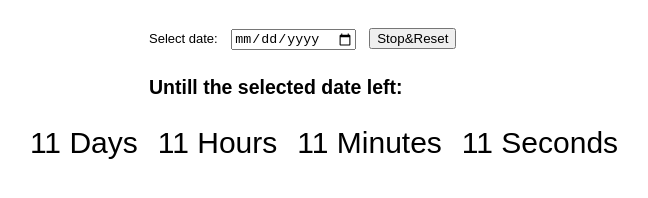
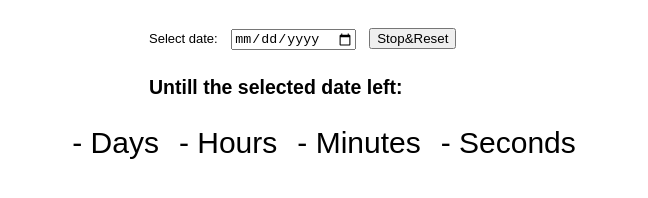
Before and after one commit to MikhailKolomoitsev/goit-js-hw-11-timer-addver, a plain HTML site: page index.html in a window 1280 px wide. Shown: the whole page, without its empty margins (316-964 px from the left). Drawn offline with nearby package versions, Linux system fonts and the light colour scheme.

Commit message:
правки-корявки

```diff
--- /dev/null
+++ b/date-maker.js
@@ -0,0 +1,5 @@
+import { format, compareAsc } from 'date-fns'
+console.log('helo');
+console.log(format(new Date(2014, 1, 11), 'MM/dd/yyyy'));
+format(new Date(2014, 1, 11), 'MM/dd/yyyy')
+//=> '02/11/2014'
--- a/index.html
+++ b/index.html
@@ -23,26 +23,28 @@
     <div class="timer" id="timer-1">
 
         <div class="field">
-            <span class="value" data-value="days">11</span>
+            <span class="value" data-value="days">-</span>
             <span class="label">Days</span>
         </div>
 
         <div class="field">
-            <span class="value" data-value="hours">11</span>
+            <span class="value" data-value="hours">-</span>
             <span class="label">Hours</span>
         </div>
 
         <div class="field">
-            <span class="value" data-value="mins">11</span>
+            <span class="value" data-value="mins">-</span>
             <span class="label">Minutes</span>
         </div>
 
         <div class="field">
-            <span class="value" data-value="secs">11</span>
+            <span class="value" data-value="secs">-</span>
             <span class="label">Seconds</span>
         </div>
     </div>
+    <script src="./moment.js" type="module"></script>
     <script src="./index.js" type="module"></script>
+    <script src="./date-maker.js" type="module"></script>
 </body>
 
 </html>
--- a/index.js
+++ b/index.js
@@ -1,5 +1,4 @@
 import CountdownTimer from "./timer.js"
-
 
 
 const input = document.querySelector('#start')
```
Also changed, not shown: 1 other file.
